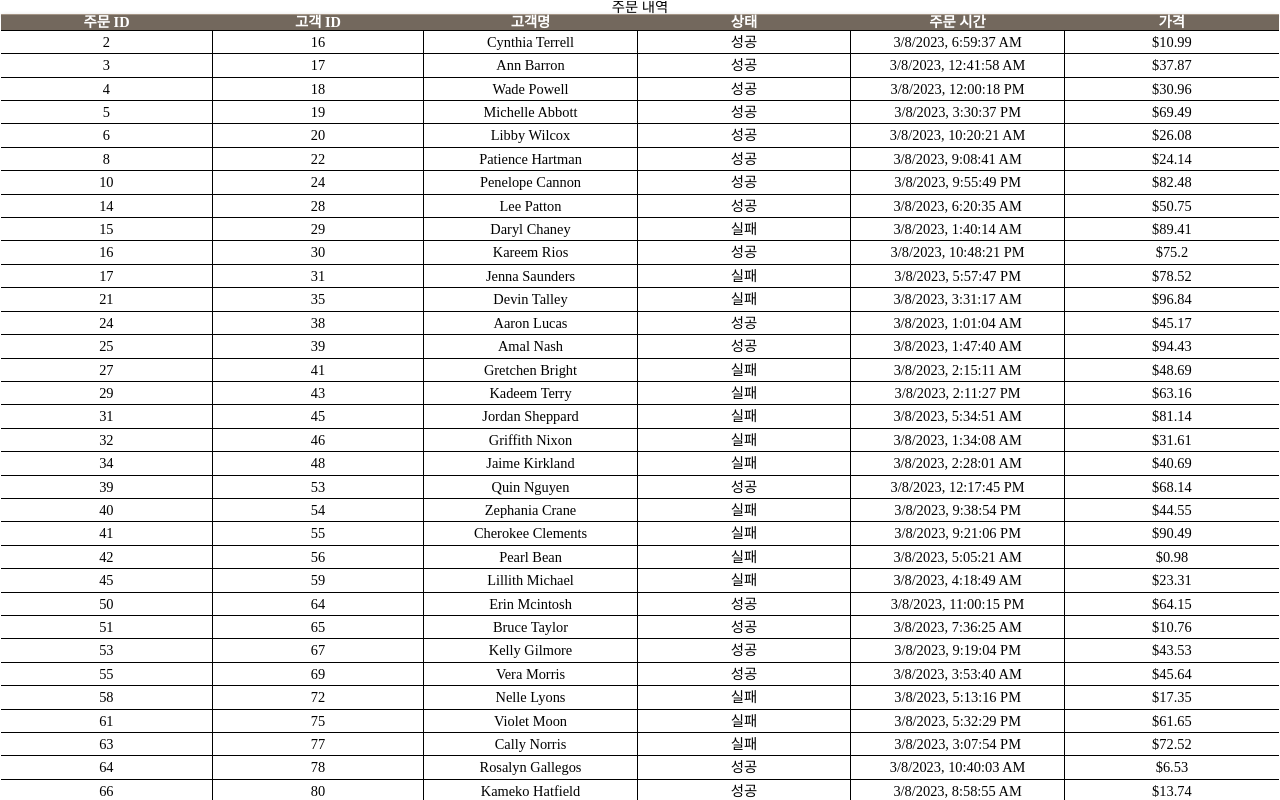
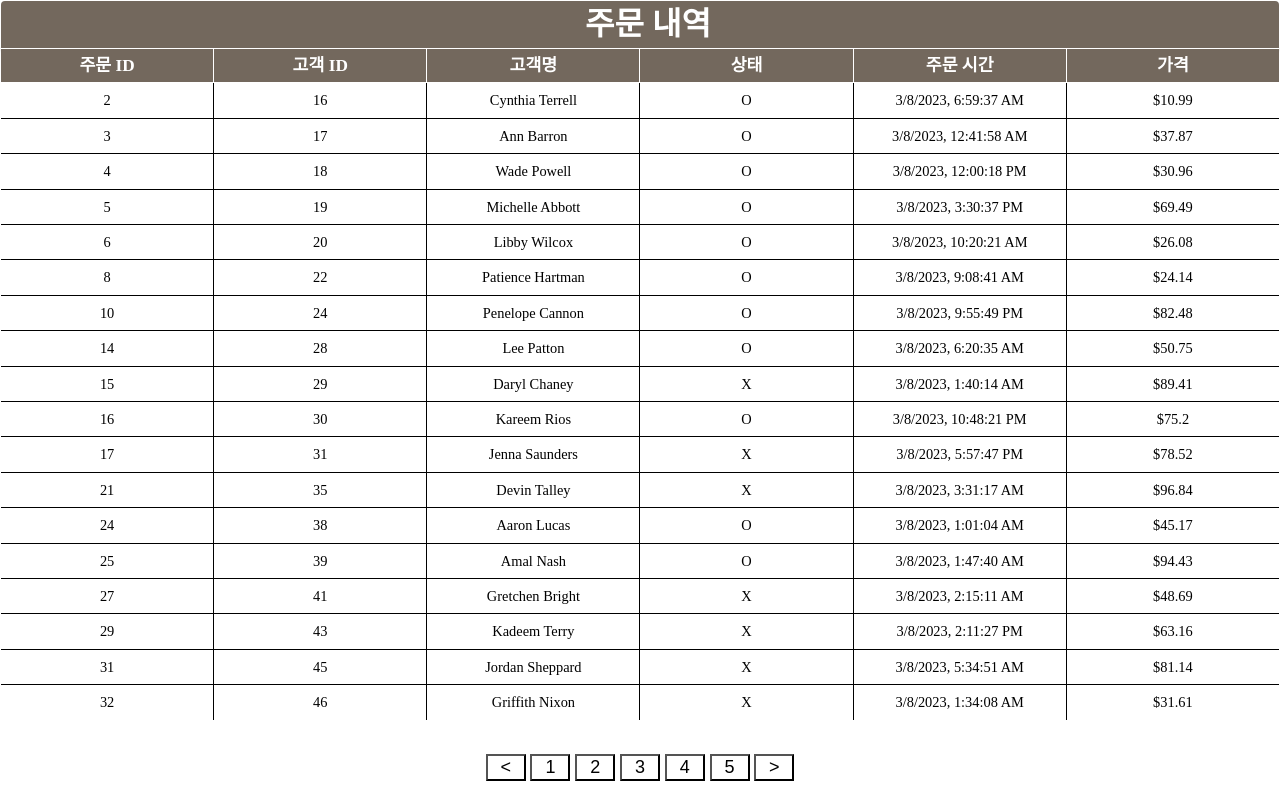
Before and after one commit to wanted-pre-onboarding-internship-1team/pre-onboarding-9th-4-1, a React (Create React App) app: page /order in a window 1280 px wide. Shown: the top 800 px of the page. Built offline with nearby package versions, Linux system fonts and the light colour scheme.

Commit message:
style: table

```diff
--- a/src/component/OrderList.tsx
+++ b/src/component/OrderList.tsx
@@ -7,8 +7,9 @@
 
 const OrderList = ({ data }: OrderListProps) => {
   return (
+    <TableDiv>
       <Table>
-      <caption>주문 내역</caption>
+        <Tcaption>주문 내역</Tcaption>
         <thead>
           <tr>
             <Th>주문 ID</Th>
@@ -27,7 +28,7 @@
                   <Td>{orderItem.id}</Td>
                   <Td>{orderItem.customer_id}</Td>
                   <Td>{orderItem.customer_name}</Td>
-                <Td>{orderItem.status ? '성공' : '실패'}</Td>
+                  <Td>{orderItem.status ? 'O' : 'X'}</Td>
                   <Td>{orderItem.transaction_time.toLocaleString()}</Td>
                   <Td>${orderItem.currency}</Td>
                 </Tr>
@@ -35,10 +36,26 @@
             })}
         </tbody>
       </Table>
+    </TableDiv>
   );
 };
 
 export { OrderList };
+
+const TableDiv = styled.div`
+  width: 100%;
+  height: 90%;
+  overflow: auto;
+`;
+
+const Tcaption = styled.caption`
+  width: 100%;
+  padding: 0.5rem;
+  color: white;
+  background: #73685d;
+  font-size: xx-large;
+  font-weight: 800;
+`;
 
 const Tr = styled.tr`
   align-items: center;
@@ -46,14 +63,15 @@
 `;
 
 const Table = styled.table`
-  text-align: center;
+  width: 100%;
+  overflow: hidden;
+  table-layout: fixed;
   border: 1px #a39485 solid;
   font-size: 0.9em;
+  text-align: center;
   box-shadow: 0 2px 5px rgba(0, 0, 0, 0.25);
-  width: 100%;
   border-collapse: collapse;
   border-radius: 5px;
-  overflow: hidden;
 `;
 
 const Td = styled.td`
@@ -62,11 +80,14 @@
   word-break: break-all;
   border: solid 1px black;
   margin: 2px;
-  padding: 4px;
+  padding: 10px;
 `;
 
 const Th = styled.th`
+  border: solid 1px white;
+  padding: 0.5rem;
+  color: #fff;
+  font-size: larger;
+  background: #73685d;
   font-weight: bold;
-  color: #fff;
-  background: #73685d;
 `;
--- a/src/pages/OrderPage.tsx
+++ b/src/pages/OrderPage.tsx
@@ -11,12 +11,13 @@
 
   const data = useOrderData(api, checkDate);
   const [pageNumber] = usePagenation({ total: data?.length || 0, size: 50 });
+
   const pageData = splitArray(data, 50);
 
   return (
-    <div>
+    <>
       <OrderList data={pageData[pageNumber]} />
       <Pagenation total={data?.length || 0} size={50} />
-    </div>
+    </>
   );
 }
```
Lines whose indentation alone changed are shown as unchanged.
